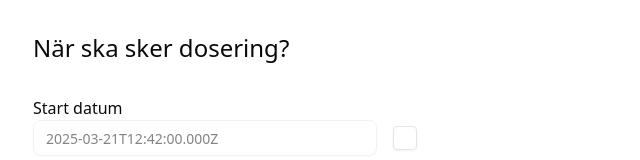
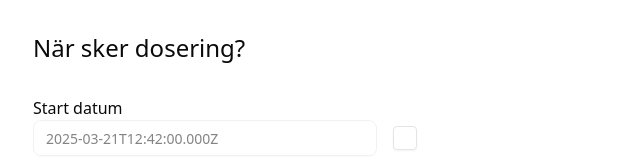
Before and after one commit to hampuslundblad/master-tid, a React (Vite) app in the folder app/: page / in a window 1280 px wide. Shown: the top 160 px of the page, without its empty margins (31-671 px from the left). Built offline with nearby package versions, Linux system fonts and the light colour scheme.

Commit message:
update title

```diff
--- a/app/src/App.tsx
+++ b/app/src/App.tsx
@@ -99,7 +99,7 @@ function App() {
 
   return (
     <main className="mx-16 my-8 ">
-      <h1 className="text-2xl my-8"> När ska sker dosering?</h1>
+      <h1 className="text-2xl my-8"> När sker dosering?</h1>
       <div className="w-1/2 h-1/2">
         <div className="flex flex-col gap-4 w-96">
           <div>
```
